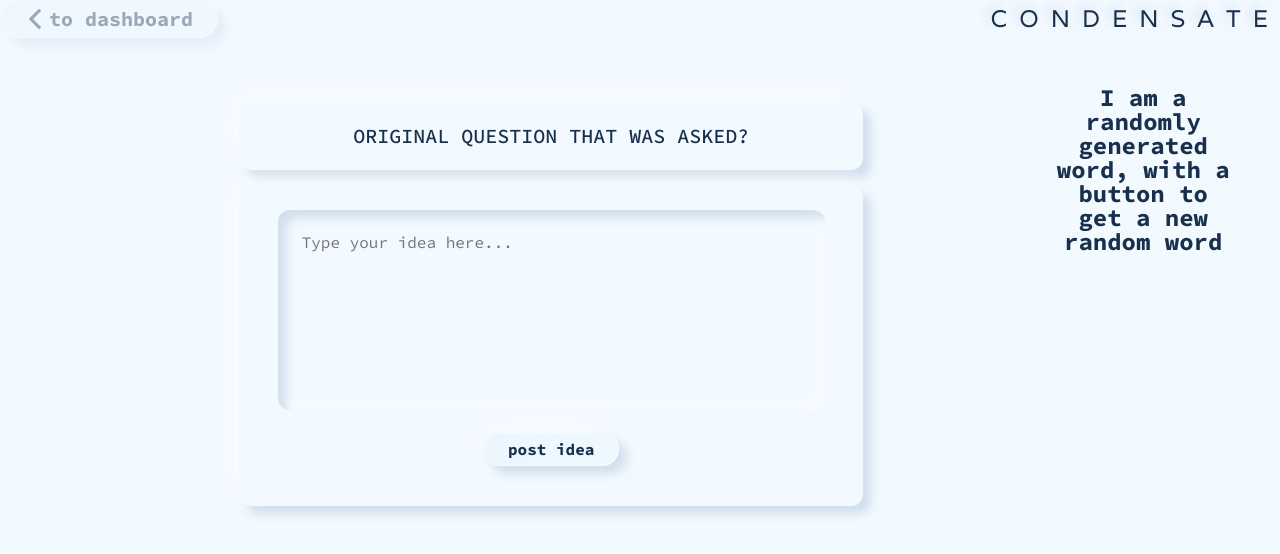
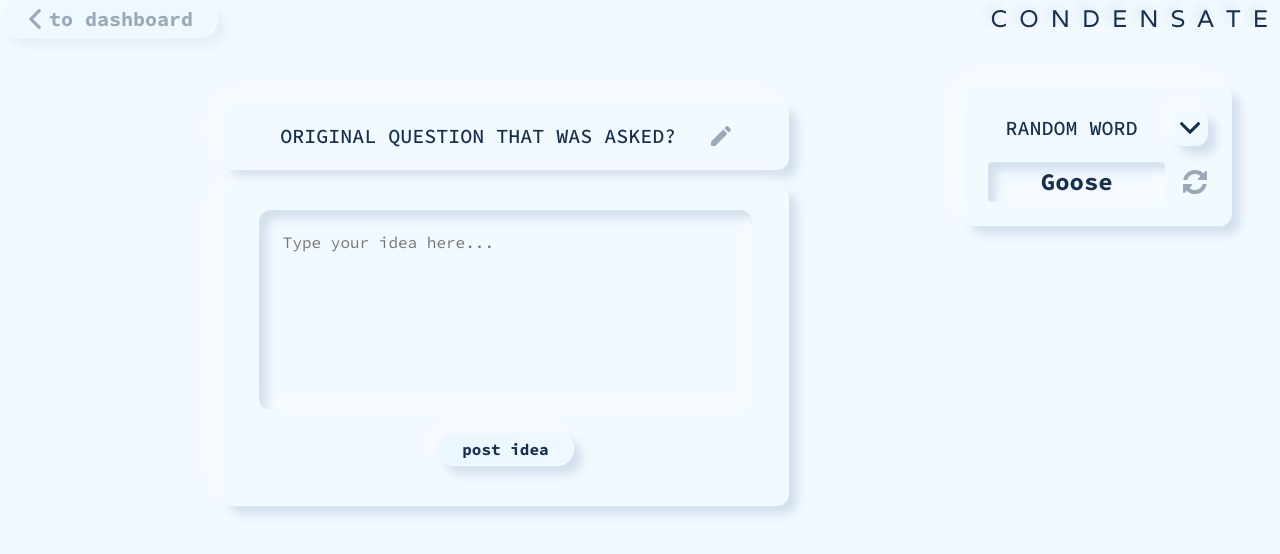
Before and after one commit to CondensateCrew/Condensate, a React (Create React App) app: page /gameboard/round-three in a window 1280 px wide. Shown: the top 554 px of the page. Built offline with nearby package versions, Linux system fonts and the light colour scheme.

Commit message:
Add html and styles for SecretSauce component

```diff
--- a/src/Components/FinalIdeaField/FinalIdeaField.scss
+++ b/src/Components/FinalIdeaField/FinalIdeaField.scss
@@ -10,14 +10,16 @@
 }
 
 .final-idea-question-div {
+  display: flex;
+  justify-content: space-evenly;
   width: 62%;
-  h3 {
-    // width: 100%;
-    border-radius: $one-line-border-radius;
-    box-shadow: $external-shadow;
-    padding: $medium-space;
+  border-radius: $one-line-border-radius;
+  box-shadow: $external-shadow;
+  padding: $medium-space;
+  margin: $small-space;
+  img {
+    width: 1.25rem;
   }
-  margin: $small-space;
 }
 
 .final-idea-field-div {
--- a/src/Components/FinalIdeaField/FinalIdeaField.tsx
+++ b/src/Components/FinalIdeaField/FinalIdeaField.tsx
@@ -1,11 +1,13 @@
 import React from 'react';
 import './FinalIdeaField.scss';
+import edit from '../../assets/edit.svg';
 
 const FinalIdeaField:React.FC = () => {
   return (
     <section className='final-idea-field-section'>
       <div className='final-idea-question-div'>
         <h3>Original Question that was asked?</h3>
+        <img src={edit} alt='pencil'/>
       </div>
       <div className='final-idea-field-div'>
         <textarea placeholder="Type your idea here..."></textarea>
--- a/src/Components/SecretSauce/SecretSauce.scss
+++ b/src/Components/SecretSauce/SecretSauce.scss
@@ -0,0 +1,41 @@
+@import '../../css/index.scss';
+@import '../../css/variables.scss';
+
+.secret-sauce-section {
+  border-radius: $one-line-border-radius;
+  box-shadow: $external-shadow;
+  padding: $medium-space;
+}
+
+.secret-sauce-header-div {
+  display: flex;
+  justify-content: space-evenly;
+  align-items: center;
+  padding-bottom: $small-space;
+  h3 {
+    width: 80%;
+  }
+  img {
+    width: 2.25rem;
+    padding: .5rem;
+    border-radius: $one-line-border-radius;
+    box-shadow: $external-shadow;
+    margin-left: 1rem;
+  }
+}
+
+.secret-sauce-display-div {
+  display: flex;
+  justify-content: space-evenly;
+  align-items: center;
+  h2 {
+    width: 80%;
+    box-shadow: $inner-shadow;
+    padding: $extra-small-space 0;
+    border-radius: $smallest-border-radius;
+  }
+  img {
+    width: 1.5rem;
+    margin-left: 1rem;
+  }
+}
--- a/src/Components/SecretSauce/SecretSauce.tsx
+++ b/src/Components/SecretSauce/SecretSauce.tsx
@@ -1,10 +1,20 @@
 import React from 'react';
 import './SecretSauce.scss';
+import down from '../../assets/down.svg';
+import refresh from '../../assets/refresh.svg';
 
 const SecretSauce:React.FC = () => {
   return (
-    <h2>I am a randomly generated word,
-      with a button to get a new random word</h2>
+    <section className='secret-sauce-section'>
+      <div className='secret-sauce-header-div'>
+        <h3>Random Word</h3>
+        <img src={down} alt='down-arrow'/>
+      </div>
+      <div className='secret-sauce-display-div'>
+        <h2>Goose</h2>
+        <img src={refresh} alt='refresh-recycle icon'/>
+      </div>
+    </section>
   )
 }
 
--- a/src/Containers/IdeaEventHorizon/IdeaEventHorizon.scss
+++ b/src/Containers/IdeaEventHorizon/IdeaEventHorizon.scss
@@ -5,6 +5,6 @@
   display: flex;
   padding: $largest-space;
   aside {
-    width: 15%;
+    width: 25%;
   }
 }
```
Also changed, not shown: src/assets/edit.svg, src/assets/refresh.svg.
